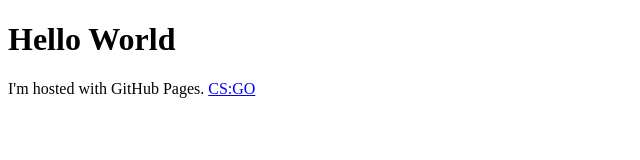
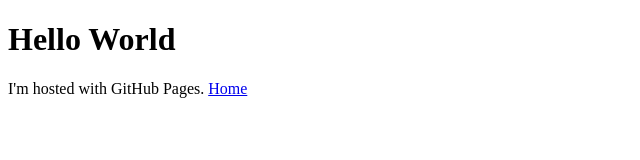
Before and after one commit to kaskang99/kaskang99.github.io, a plain HTML site: page index.html in a window 1280 px wide. Shown: the full height of the page, 0-640 px from the left. Drawn offline with Linux system fonts and the light colour scheme.

Commit message:
Update index.html

```diff
--- a/index.html
+++ b/index.html
@@ -3,7 +3,7 @@
 <body>
 <h1>Hello World</h1>
 <p>I'm hosted with GitHub Pages.
-  <a class="link-botao", href="Boas_vidas.html">CS:GO</a>
+  <a class="link-botao", href=/html/"Boas_vidas.html">Home</a>
   </p>
 </body>
 </html>
```
